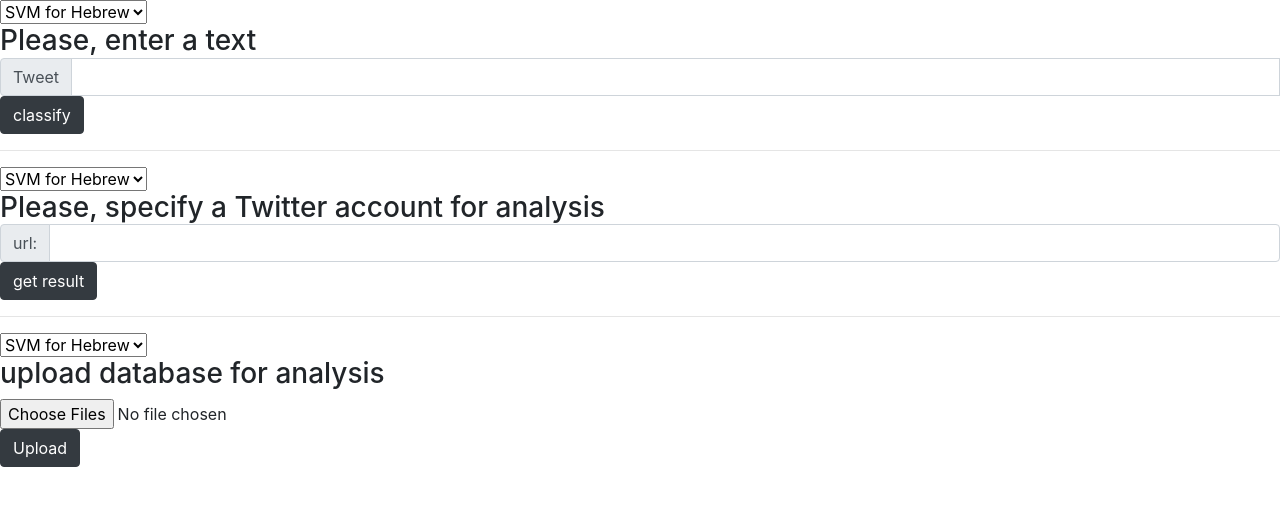
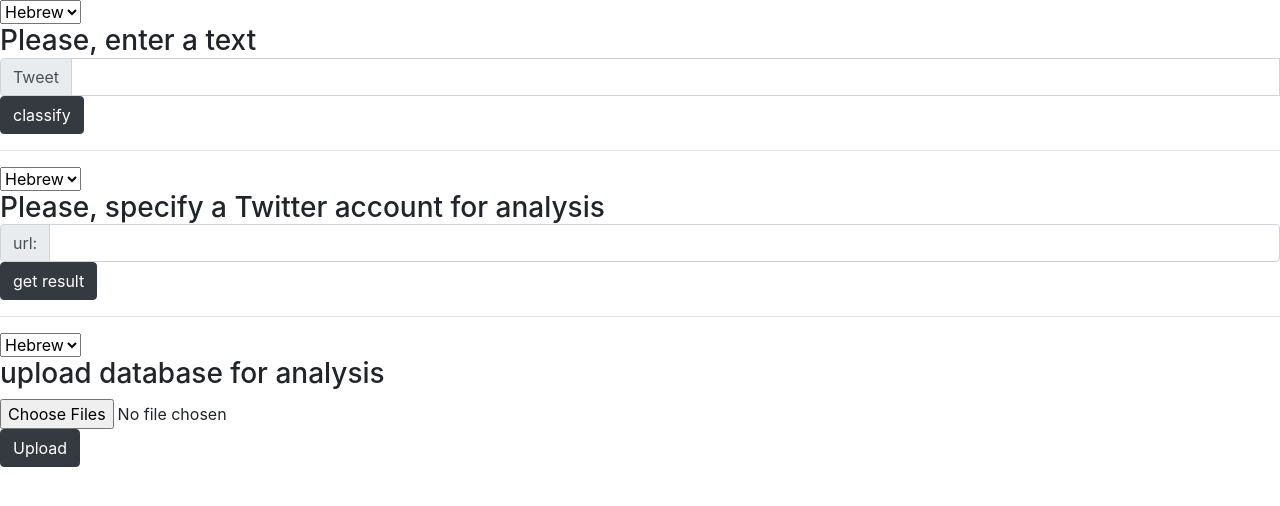
Before and after one commit to Yaserni/offlang-app, a Flask app: page / in a window 1280 px wide. Shown: the part 56-562 px from the top of the page. Run offline with Flask 2, Linux system fonts and the light colour scheme.

Commit message:
fix names

```diff
--- a/templates/index.html
+++ b/templates/index.html
@@ -6,9 +6,9 @@
     <div>
         <select name="model_name" class="form-select">
             <!-- <option>SVM for Arabic</option> -->
-            <option>SVM for Hebrew</option>
+            <option>Hebrew</option>
             <!-- <option>BERT for Hebrew</option> -->
-            <option>BERT for Arabic</option>
+            <option>Arabic</option>
 
         </select>
     </div>
@@ -31,9 +31,9 @@
     <div>
         <select name="model_name" class="form-select">
             <!-- <option>SVM for Arabic</option> -->
-            <option>SVM for Hebrew</option>
+            <option>Hebrew</option>
             <!-- <option>BERT for Hebrew</option> -->
-            <option>BERT for Arabic</option>
+            <option>Arabic</option>
 
         </select>
     </div>
@@ -55,9 +55,9 @@
     <div>
         <select name="model_name" class="form-select">
             <!-- <option>SVM for Arabic</option> -->
-            <option>SVM for Hebrew</option>
+            <option>Hebrew</option>
             <!-- <option>BERT for Hebrew</option> -->
-            <option>BERT for Arabic</option>
+            <option>Arabic</option>
         </select>
         <br>
     </div>
```
